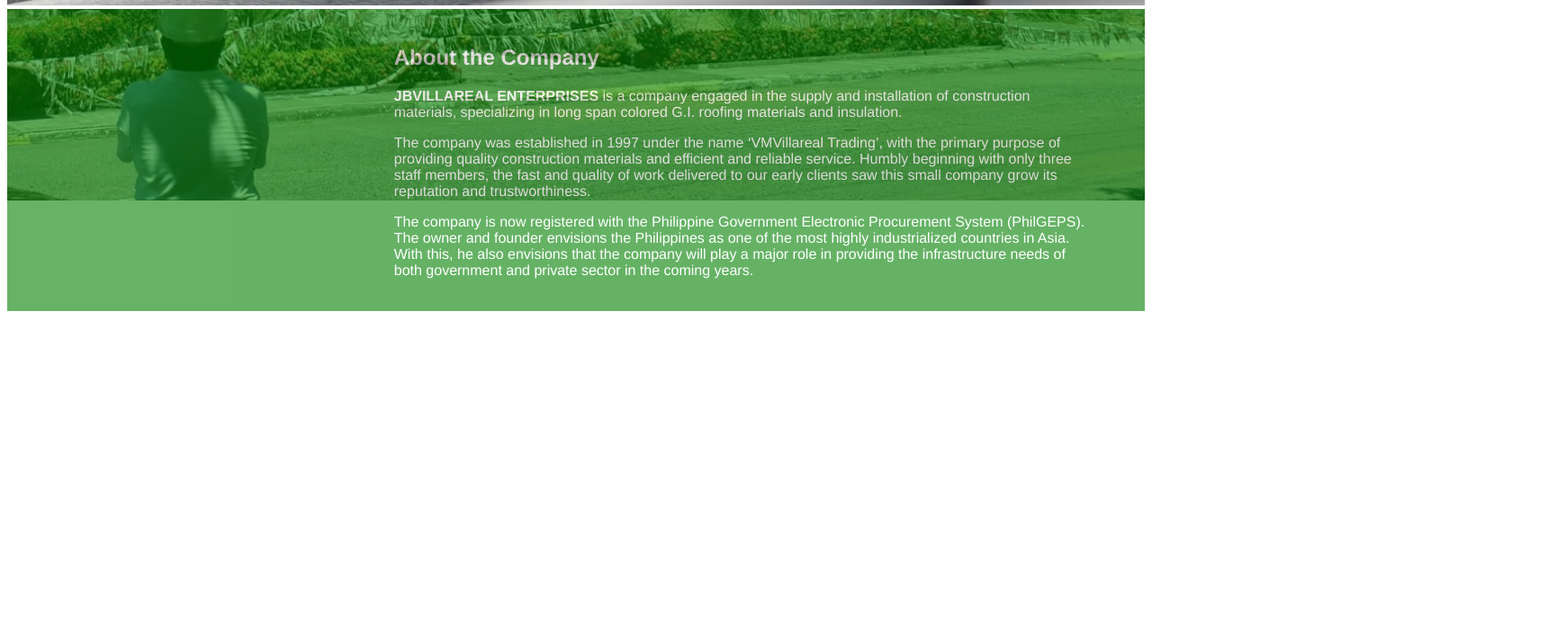
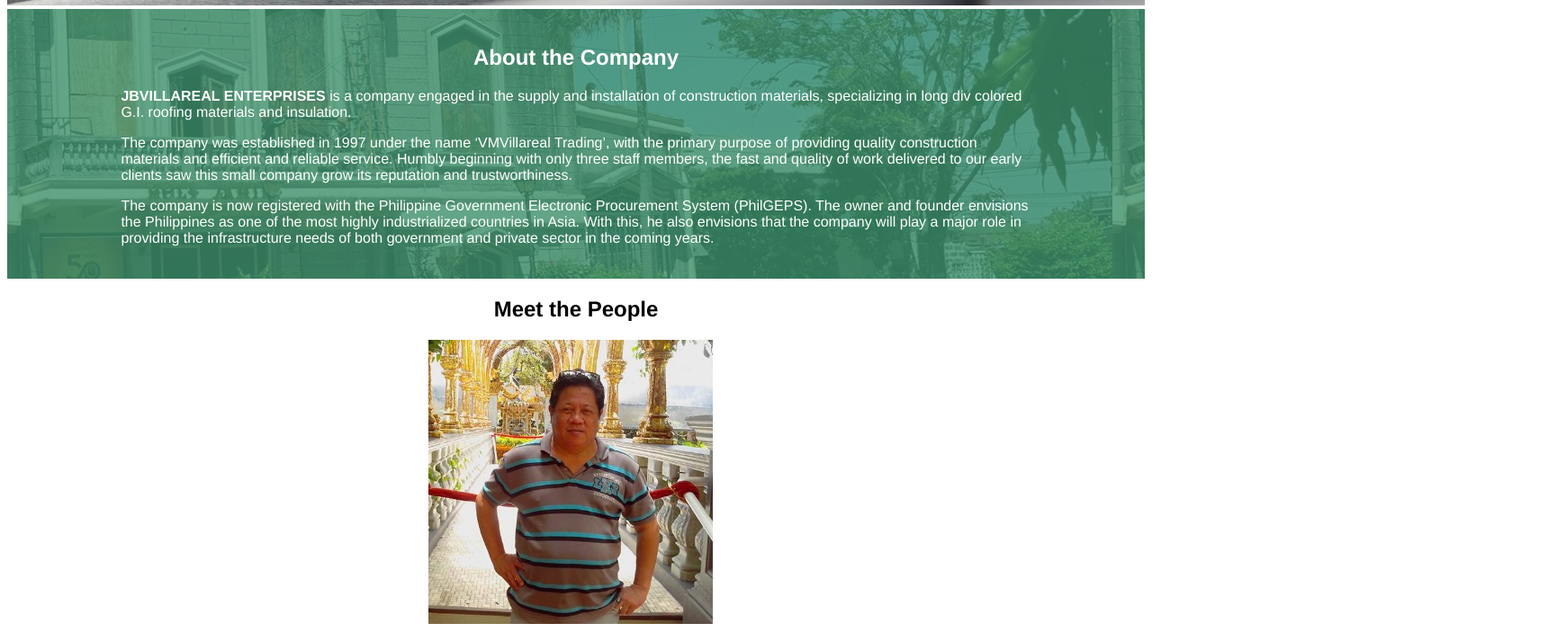
Before and after one commit to Patrick-Jasper/jbv-enterprises, a plain HTML site: page index.html in a window 1280 px wide. Shown: the part 512-1215 px from the top of the page at 90% size, 1740 px wide, since content can reach past the window. Before the commit the page ends 866 px from the top, so only its background shows below. Drawn offline with Linux system fonts and the light colour scheme.

Commit message:
Add files via upload

```diff
--- a/css/jbv-stylesheet.css
+++ b/css/jbv-stylesheet.css
@@ -28,7 +28,7 @@ header, nav {
 
 nav ul {
     list-style-type: None;
-    background-color: Green;
+	background-color: rgba(61, 144, 108, 1);
     font-weight: bold;
     padding: 8px;
 	margin-bottom: 0;
@@ -70,18 +70,61 @@ article{
 }
 
 article div.about-us {
-	background-repeat: no-repeat;
 	background-size: cover;
-	background-position-y: -400px;
+	background-position-y: 69%;
 }
 
 article div.about-us-transbox {
-	background-color: Green;
-	opacity: 0.6;
+	background-color: rgba(61, 144, 108, 0.8);
     color: White;
 	margin: 0;
     padding-top: 20px;
     padding-bottom: 20px;
-    padding-left: 34%;
-    padding-right: 60px;
+    padding-left: 10%;
+    padding-right: 10%;
 }
+
+/* 'Meet the People' Containers */
+
+.container {
+    position: relative;
+    width: 100%;
+    margin-left: 37%;
+}
+
+.image-profile {
+    display: block;
+    width: 25%;
+    height: 25%;
+    margin-top: 1%;
+    margin-bottom: 1%;
+}
+
+.overlay {
+    position: absolute;
+    bottom: 0;
+    left: 0;
+    right: 0;
+    background-color: rgba(61, 144, 108, 1);
+    overflow: hidden;
+    width: 25%;
+    height: 0;
+    transition: .5s ease;
+}
+
+.container:hover .overlay {
+    height: 20%;
+}
+
+.name {
+    white-space: nowrap;
+    color: white;
+    font-size: 100%;
+    text-align: center;
+    position: absolute;
+    overflow: hidden;
+    top: 50%;
+    left: 50%;
+    transform: translate(-50%, -50%);
+    -ms-transform: translate(-50%, -50%);
+}
--- a/index.html
+++ b/index.html
@@ -13,19 +13,20 @@
     <nav>
       <ul>
         <li>Home</li>
-        <li><a href=index.html#about-us">About the Company</a></li>
-		<li>Meet the People</li>
+        <li><a href="#about-us">About the Company</a></li>
+		<li><a href="#meet-the-people">Meet the People</a></li>
         <li>Projects</li>
         <li>Contact Us</li>
       </ul>
     </nav>
 	<img class="large" src="images/roof-pixabay.jpg" alt="Stock Picture of a Roof" />
     <article>
-      <div class="about-us" style="background-image:url(images/ChurchProject-Original2.jpg);">
+      <div id="about-us" style="background-image:url(images/ChurchProject-Original2.JPG);">
 		<div class="about-us-transbox">
-			<h2>About the Company</h2>
+          <div class="about-us-text">
+			<h1 style="text-align:center;">About the Company</h1>
 			<p>
-				<strong>JBVILLAREAL ENTERPRISES</strong> is a company engaged in the supply and installation of construction materials, specializing in long span colored G.I. roofing materials and insulation.
+				<strong>JBVILLAREAL ENTERPRISES</strong> is a company engaged in the supply and installation of construction materials, specializing in long div colored G.I. roofing materials and insulation.
 			</p>
 			<p>
 				The company was established in 1997 under the name ‘VMVillareal Trading’, with the primary purpose of providing quality construction materials and efficient and reliable service. Humbly beginning with only three staff members, the fast and quality of work delivered to our early clients saw this small company grow its reputation and trustworthiness.
@@ -33,7 +34,29 @@
 			<p>
 				The company is now registered with the Philippine Government Electronic Procurement System (PhilGEPS). The owner and founder envisions the Philippines as one of the most highly industrialized countries in Asia. With this, he also envisions that the company will play a major role in providing the infrastructure needs of both government and private sector in the coming years.
 			</p>
+          </div>
 		</div>
+      </div>
+      <div id="meet-the-people">
+        <h1 style="text-align:center;">Meet the People</h1>
+        <div class="container">
+          <img src="images/jbv-avatar.jpg" alt="Picture of June Villareal" class="image-profile">
+          <div class="overlay">
+            <div class="name"><strong>Engr. June B. Villareal</strong><br>Proprietor/General Manager</div>
+          </div>
+        </div>
+        <div class="container">
+          <img src="images/pjv-avatar.jpg" alt="Picture of Patrick Villareal" class="image-profile">
+          <div class="overlay">
+            <div class="name"><strong>Engr. Patrick Jasper M. Villareal</strong><br>Civil Engineer</div>
+          </div>
+        </div>
+        <div class="container">
+          <img src="images/momay-avatar.jpg" alt="Picture of Momay" class="image-profile">
+          <div class="overlay">
+            <div class="name"><strong>Momay</strong><br>Mascot</div>
+          </div>
+        </div>
       </div>
     </article>
   </body>
```
Also changed, not shown: images/jbv-avatar.jpg (added), images/momay-avatar.jpg (added), images/pjv-avatar.jpg (added).
